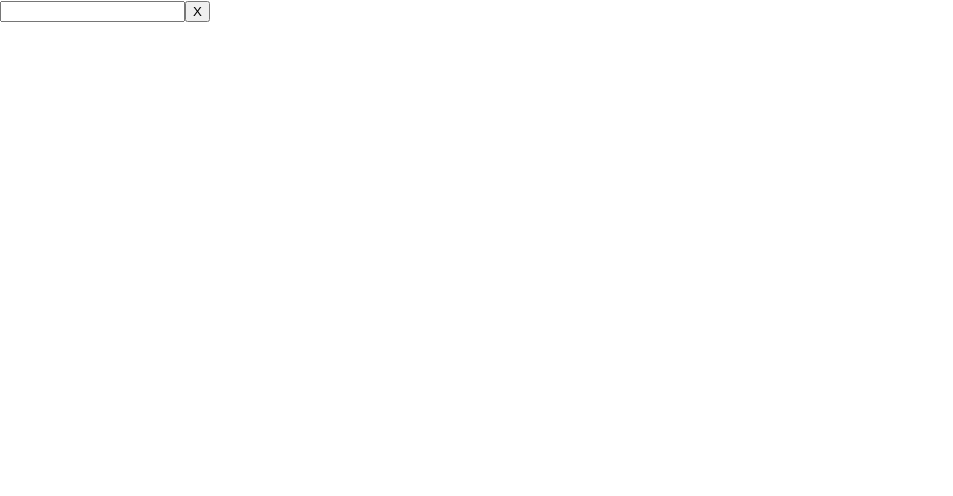
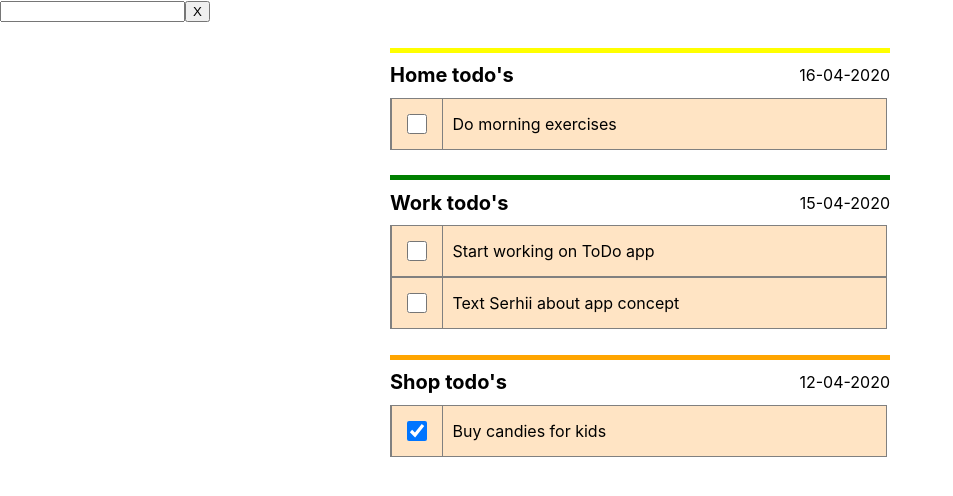
Before and after one commit to KostyrkoNazar/didwilldo, a React (Create React App) app: page / in a window 1280 px wide. Shown: the top 496 px of the page, without its empty margins (0-953 px from the left). Built offline with nearby package versions, Linux system fonts and the light colour scheme.

Commit message:
Added todoListGroup to redner.

```diff
--- a/src/Dashboard/Dashboard.js
+++ b/src/Dashboard/Dashboard.js
@@ -24,19 +24,19 @@ function Dashboard() {
 
     useEffect(()=>{
         if (searchValue.length === 0) {
-           console.log(setTodoArray(data));
+            setTodoArray(data);
         } else {
             const searchResult= search(searchValue, data);
                 setTodoArray(searchResult);
-         //console.log( searchResult);
          }},[searchValue])
 
-    // if (searchValue.length === 0) {
-    //     setTodoArray(data)
-    // } else {
-    //     const searchResult= search(searchValue, data);
-    //     setTodoArray(searchResult);
-    // }
+
+    const todoListGroup = todoGroupArray.map((obj, objIndex)=>
+        <TodoListGroup key={objIndex}
+                       color={obj.color}
+                       title={obj.title}
+                       created={obj.created}
+                       todoList={obj.todoList}/>)
 
     return(
         <div className='dashboard'>
@@ -45,7 +45,7 @@ function Dashboard() {
                         value={searchValue}
             />
 
-
+            {todoListGroup}
         </div>
     )
 }
```
